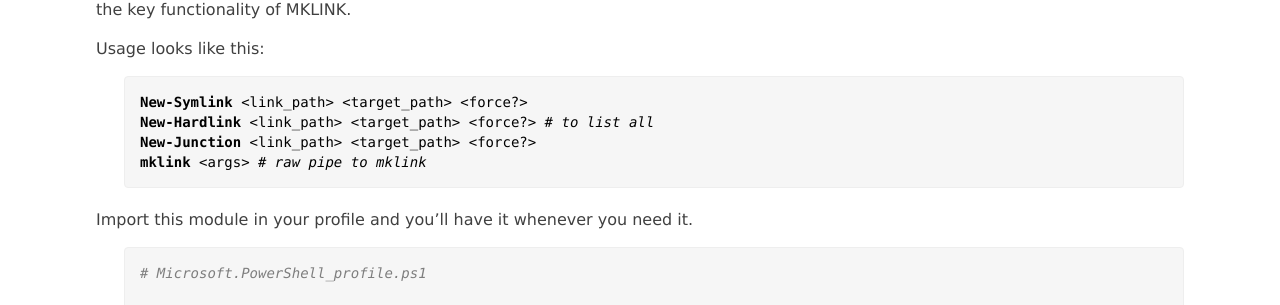
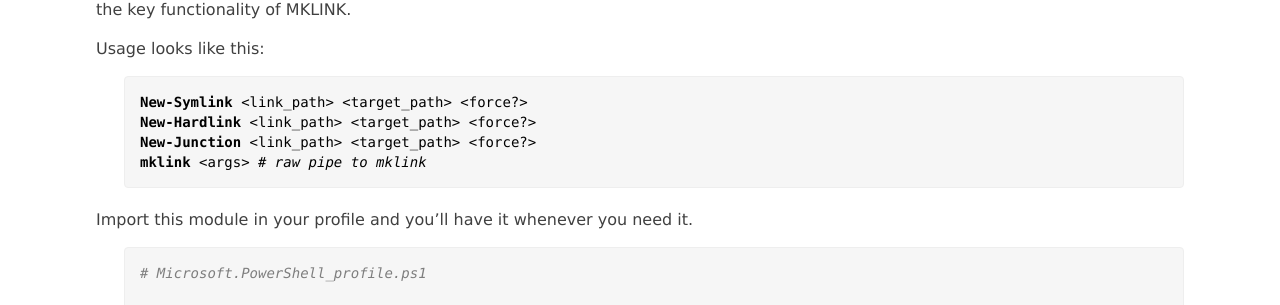
Before and after one commit to jpoehls/zduck.com, a Jekyll site: the page built from _posts/2013/2013-01-22-mklink-powershell-module.md, in a window 1280 px wide and 900 px high. Shown: the part 330-635 px from the top of the window. Built offline with Jekyll 4.4.1, drawn with Linux system fonts in a browser that asks for light colours; comment, search, counter and statistics services are not loaded.

Commit message:
Removed bogus content (stupid copy/paste)

```diff
--- a/_posts/2013/2013-01-22-mklink-powershell-module.md
+++ b/_posts/2013/2013-01-22-mklink-powershell-module.md
@@ -18,7 +18,7 @@ Usage looks like this:
 
 <pre>
 <b>New-Symlink</b> &lt;link_path&gt; &lt;target_path&gt; &lt;force?&gt;
-<b>New-Hardlink</b> &lt;link_path&gt; &lt;target_path&gt; &lt;force?&gt; <i># to list all</i>
+<b>New-Hardlink</b> &lt;link_path&gt; &lt;target_path&gt; &lt;force?&gt;
 <b>New-Junction</b> &lt;link_path&gt; &lt;target_path&gt; &lt;force?&gt;
 <b>mklink</b> &lt;args&gt; <i># raw pipe to mklink</i>
 </pre>
```
